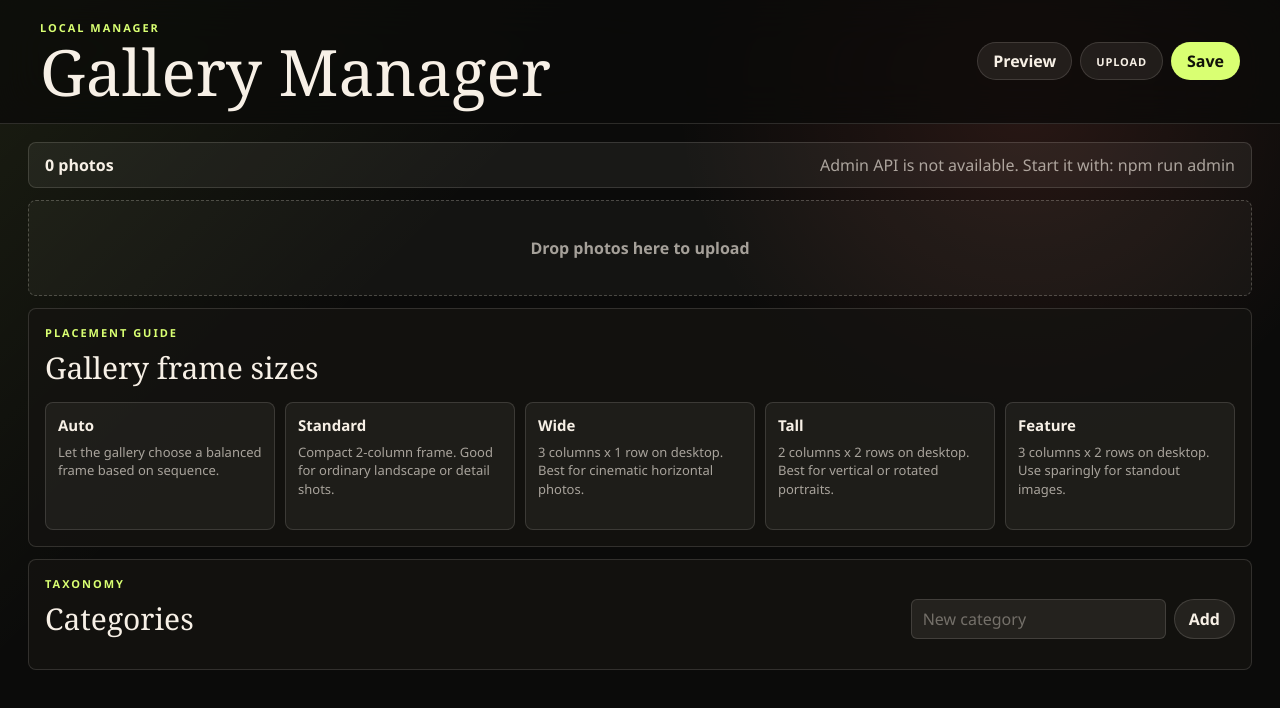
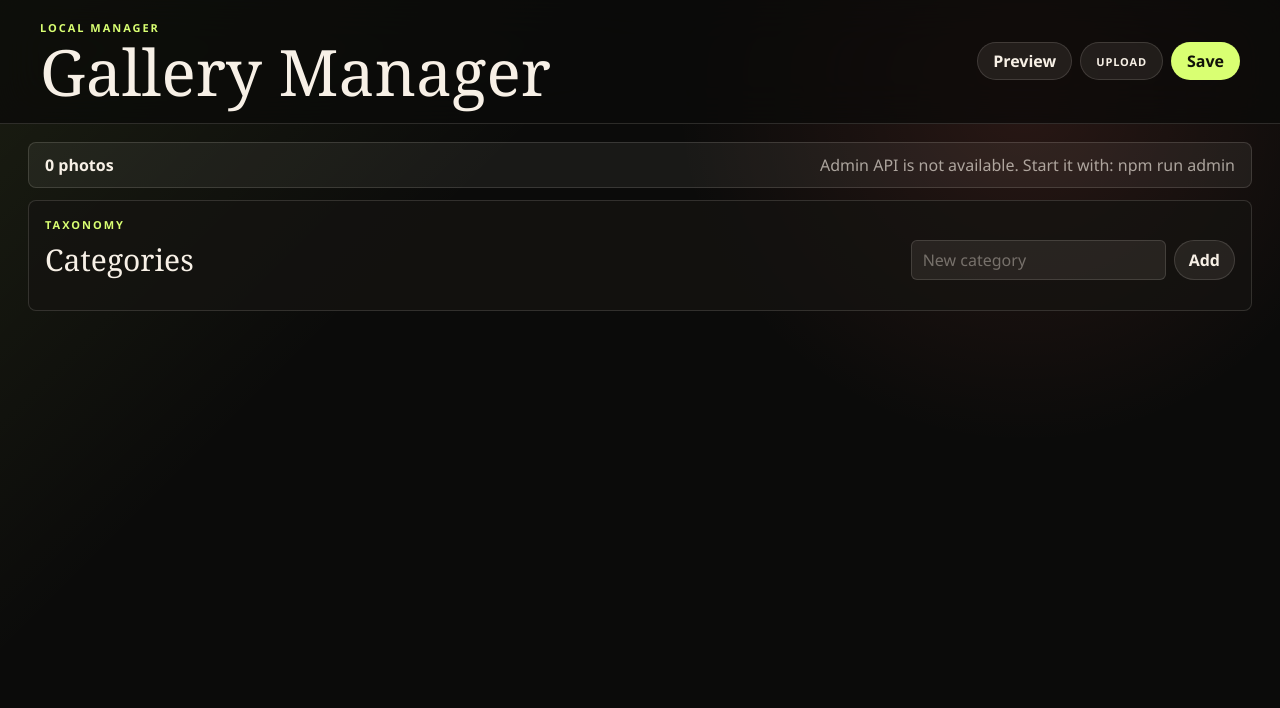
Before and after one commit to JohnnyLiu0524/photography-gallery, a website: page admin.html in a window 1280 px wide. Drawn offline with Linux system fonts and the light colour scheme; no server answers.

Commit message:
Remove drop zone and placement guide sections from admin interface

```diff
--- a/admin.css
+++ b/admin.css
@@ -136,69 +136,6 @@ main {
 .status-message {
   color: var(--muted);
   text-align: right;
-}
-
-.drop-zone {
-  margin-top: 12px;
-  display: grid;
-  place-items: center;
-  min-height: 96px;
-  border: 1px dashed rgba(247, 240, 230, 0.24);
-  border-radius: 8px;
-  background: rgba(247, 240, 230, 0.04);
-  color: var(--muted);
-  cursor: pointer;
-  font-weight: 800;
-}
-
-.drop-zone:hover,
-.drop-zone:focus-visible,
-.drop-zone.is-over {
-  border-color: var(--accent);
-  background: rgba(217, 255, 114, 0.1);
-  color: var(--ink);
-}
-
-.drop-zone:focus-visible {
-  outline: 2px solid rgba(217, 255, 114, 0.72);
-  outline-offset: 3px;
-}
-
-.placement-guide {
-  margin-top: 12px;
-  padding: 16px;
-  border: 1px solid var(--line);
-  border-radius: 8px;
-  background: rgba(21, 20, 17, 0.72);
-}
-
-.placement-grid {
-  margin-top: 14px;
-  display: grid;
-  grid-template-columns: repeat(5, minmax(0, 1fr));
-  gap: 10px;
-}
-
-.placement-grid article {
-  min-height: 128px;
-  display: grid;
-  align-content: start;
-  gap: 8px;
-  padding: 12px;
-  border: 1px solid var(--line);
-  border-radius: 8px;
-  background: rgba(247, 240, 230, 0.05);
-}
-
-.placement-grid strong {
-  color: var(--ink);
-  font-size: 15px;
-}
-
-.placement-grid span {
-  color: var(--muted);
-  font-size: 13px;
-  line-height: 1.42;
 }
 
 .category-manager {
@@ -405,10 +342,6 @@ select option {
     flex: 1;
   }
 
-  .placement-grid {
-    grid-template-columns: repeat(2, minmax(0, 1fr));
-  }
-
   .actions {
     justify-content: flex-start;
   }
@@ -448,7 +381,4 @@ select option {
     height: 220px;
   }
 
-  .placement-grid {
-    grid-template-columns: 1fr;
-  }
 }
--- a/admin.html
+++ b/admin.html
@@ -27,39 +27,6 @@
       <section class="status-strip" aria-live="polite">
         <strong class="photo-count">0 photos</strong>
         <span class="status-message">Loading photos...</span>
-      </section>
-
-      <section class="drop-zone" aria-label="Upload photos" role="button" tabindex="0">
-        <p>Drop photos here to upload</p>
-      </section>
-
-      <section class="placement-guide" aria-label="Gallery placement guide">
-        <div>
-          <p class="eyebrow">Placement Guide</p>
-          <h2>Gallery frame sizes</h2>
-        </div>
-        <div class="placement-grid">
-          <article>
-            <strong>Auto</strong>
-            <span>Let the gallery choose a balanced frame based on sequence.</span>
-          </article>
-          <article>
-            <strong>Standard</strong>
-            <span>Compact 2-column frame. Good for ordinary landscape or detail shots.</span>
-          </article>
-          <article>
-            <strong>Wide</strong>
-            <span>3 columns x 1 row on desktop. Best for cinematic horizontal photos.</span>
-          </article>
-          <article>
-            <strong>Tall</strong>
-            <span>2 columns x 2 rows on desktop. Best for vertical or rotated portraits.</span>
-          </article>
-          <article>
-            <strong>Feature</strong>
-            <span>3 columns x 2 rows on desktop. Use sparingly for standout images.</span>
-          </article>
-        </div>
       </section>
 
       <section class="category-manager" aria-label="Manage categories">
--- a/admin.js
+++ b/admin.js
@@ -2,7 +2,6 @@ const list = document.querySelector(".photo-list");
 const template = document.querySelector("#photo-card-template");
 const fileInput = document.querySelector(".file-input");
 const saveButton = document.querySelector(".save-button");
-const dropZone = document.querySelector(".drop-zone");
 const statusMessage = document.querySelector(".status-message");
 const photoCount = document.querySelector(".photo-count");
 const categoryForm = document.querySelector(".category-form");
@@ -459,32 +458,6 @@ categoryForm.addEventListener("submit", (event) => {
   input.value = "";
 });
 
-dropZone.addEventListener("dragover", (event) => {
-  event.preventDefault();
-  dropZone.classList.add("is-over");
-});
-
-dropZone.addEventListener("click", () => {
-  fileInput.click();
-});
-
-dropZone.addEventListener("keydown", (event) => {
-  if (event.key === "Enter" || event.key === " ") {
-    event.preventDefault();
-    fileInput.click();
-  }
-});
-
-dropZone.addEventListener("dragleave", () => {
-  dropZone.classList.remove("is-over");
-});
-
-dropZone.addEventListener("drop", (event) => {
-  event.preventDefault();
-  dropZone.classList.remove("is-over");
-  uploadFiles(event.dataTransfer.files).catch((error) => setStatus(error.message));
-});
-
 window.addEventListener("beforeunload", (event) => {
   if (!dirty) {
     return;
```
